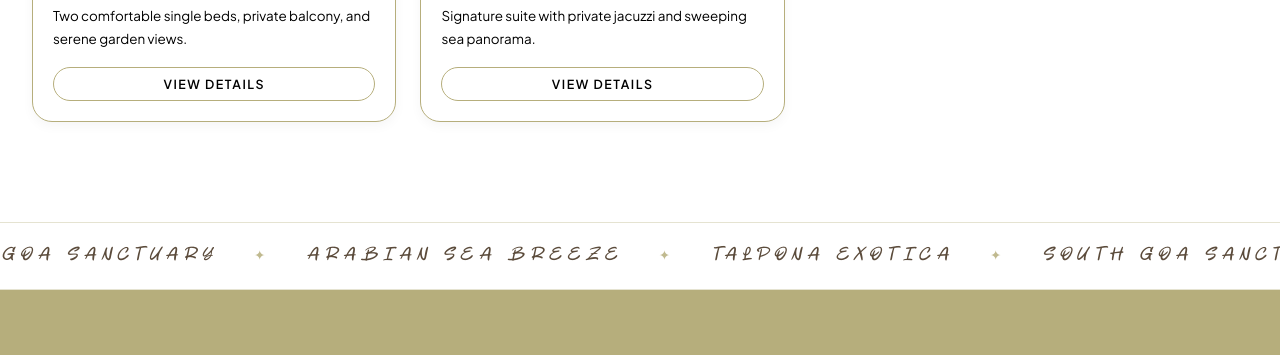
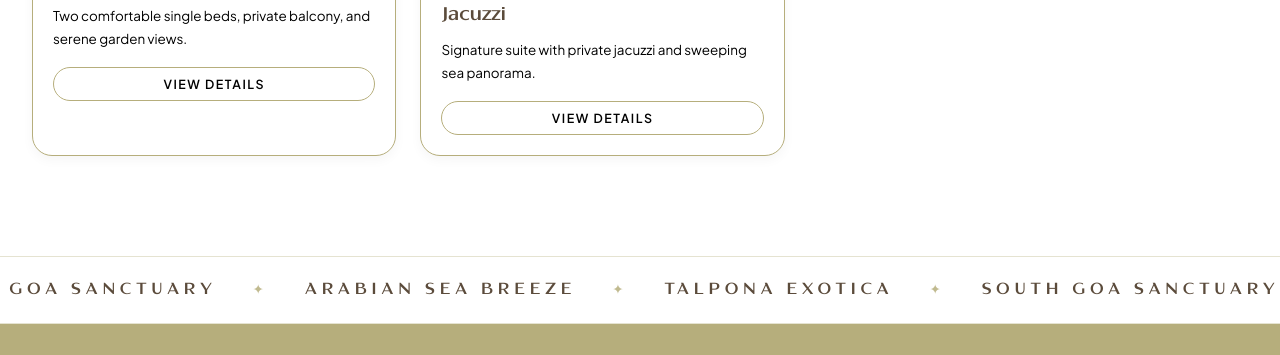
Before and after one commit to GovindWaghmare/TalponaExotica, a plain HTML site: page Rooms/Deluxe-Family-Room.html in a window 1280 px wide. Shown: the part 4405-4760 px from the top of the page. Drawn offline with nearby package versions, Linux system fonts and the light colour scheme.

Commit message:
feat: embed official Mirante font files (woff2, woff, ttf, otf) and update @font-face declarations

```diff
--- a/CSS/rooms/family-room.css
+++ b/CSS/rooms/family-room.css
@@ -14,7 +14,10 @@
 
 @font-face {
   font-family: 'Mirante';
-  src: url('../../Assets/Fonts/Mirante.otf') format('opentype');
+  src: url('../../Assets/Fonts/Mirante.woff2') format('woff2'),
+       url('../../Assets/Fonts/Mirante.woff') format('woff'),
+       url('../../Assets/Fonts/Mirante.ttf') format('truetype'),
+       url('../../Assets/Fonts/Mirante.otf') format('opentype');
   font-weight: normal;
   font-style: normal;
   font-display: swap;
--- a/CSS/rooms/panoramic-suite.css
+++ b/CSS/rooms/panoramic-suite.css
@@ -14,7 +14,10 @@
 
 @font-face {
   font-family: 'Mirante';
-  src: url('../../Assets/Fonts/Mirante.otf') format('opentype');
+  src: url('../../Assets/Fonts/Mirante.woff2') format('woff2'),
+       url('../../Assets/Fonts/Mirante.woff') format('woff'),
+       url('../../Assets/Fonts/Mirante.ttf') format('truetype'),
+       url('../../Assets/Fonts/Mirante.otf') format('opentype');
   font-weight: normal;
   font-style: normal;
   font-display: swap;
--- a/CSS/rooms/partial-sea-view.css
+++ b/CSS/rooms/partial-sea-view.css
@@ -14,7 +14,10 @@
 
 @font-face {
   font-family: 'Mirante';
-  src: url('../../Assets/Fonts/Mirante.otf') format('opentype');
+  src: url('../../Assets/Fonts/Mirante.woff2') format('woff2'),
+       url('../../Assets/Fonts/Mirante.woff') format('woff'),
+       url('../../Assets/Fonts/Mirante.ttf') format('truetype'),
+       url('../../Assets/Fonts/Mirante.otf') format('opentype');
   font-weight: normal;
   font-style: normal;
   font-display: swap;
--- a/CSS/rooms/sea-view-deluxe.css
+++ b/CSS/rooms/sea-view-deluxe.css
@@ -14,7 +14,10 @@
 
 @font-face {
   font-family: 'Mirante';
-  src: url('../../Assets/Fonts/Mirante.otf') format('opentype');
+  src: url('../../Assets/Fonts/Mirante.woff2') format('woff2'),
+       url('../../Assets/Fonts/Mirante.woff') format('woff'),
+       url('../../Assets/Fonts/Mirante.ttf') format('truetype'),
+       url('../../Assets/Fonts/Mirante.otf') format('opentype');
   font-weight: normal;
   font-style: normal;
   font-display: swap;
--- a/CSS/rooms/twin-deluxe.css
+++ b/CSS/rooms/twin-deluxe.css
@@ -14,7 +14,10 @@
 
 @font-face {
   font-family: 'Mirante';
-  src: url('../../Assets/Fonts/Mirante.otf') format('opentype');
+  src: url('../../Assets/Fonts/Mirante.woff2') format('woff2'),
+       url('../../Assets/Fonts/Mirante.woff') format('woff'),
+       url('../../Assets/Fonts/Mirante.ttf') format('truetype'),
+       url('../../Assets/Fonts/Mirante.otf') format('opentype');
   font-weight: normal;
   font-style: normal;
   font-display: swap;
--- a/CSS/style.css
+++ b/CSS/style.css
@@ -14,8 +14,10 @@
 
 @font-face {
   font-family: 'Mirante';
-  src: url('../Assets/Fonts/Mirante.otf') format('opentype'),
-       url('../Assets/Fonts/Malvides.otf') format('opentype');
+  src: url('../Assets/Fonts/Mirante.woff2') format('woff2'),
+       url('../Assets/Fonts/Mirante.woff') format('woff'),
+       url('../Assets/Fonts/Mirante.ttf') format('truetype'),
+       url('../Assets/Fonts/Mirante.otf') format('opentype');
   font-weight: normal;
   font-style: normal;
   font-display: swap;
```
Also changed, not shown: Assets/Fonts/Mirante.otf, Assets/Fonts/Mirante.ttf (added), Assets/Fonts/Mirante.woff (added), Assets/Fonts/Mirante.woff2 (added).
